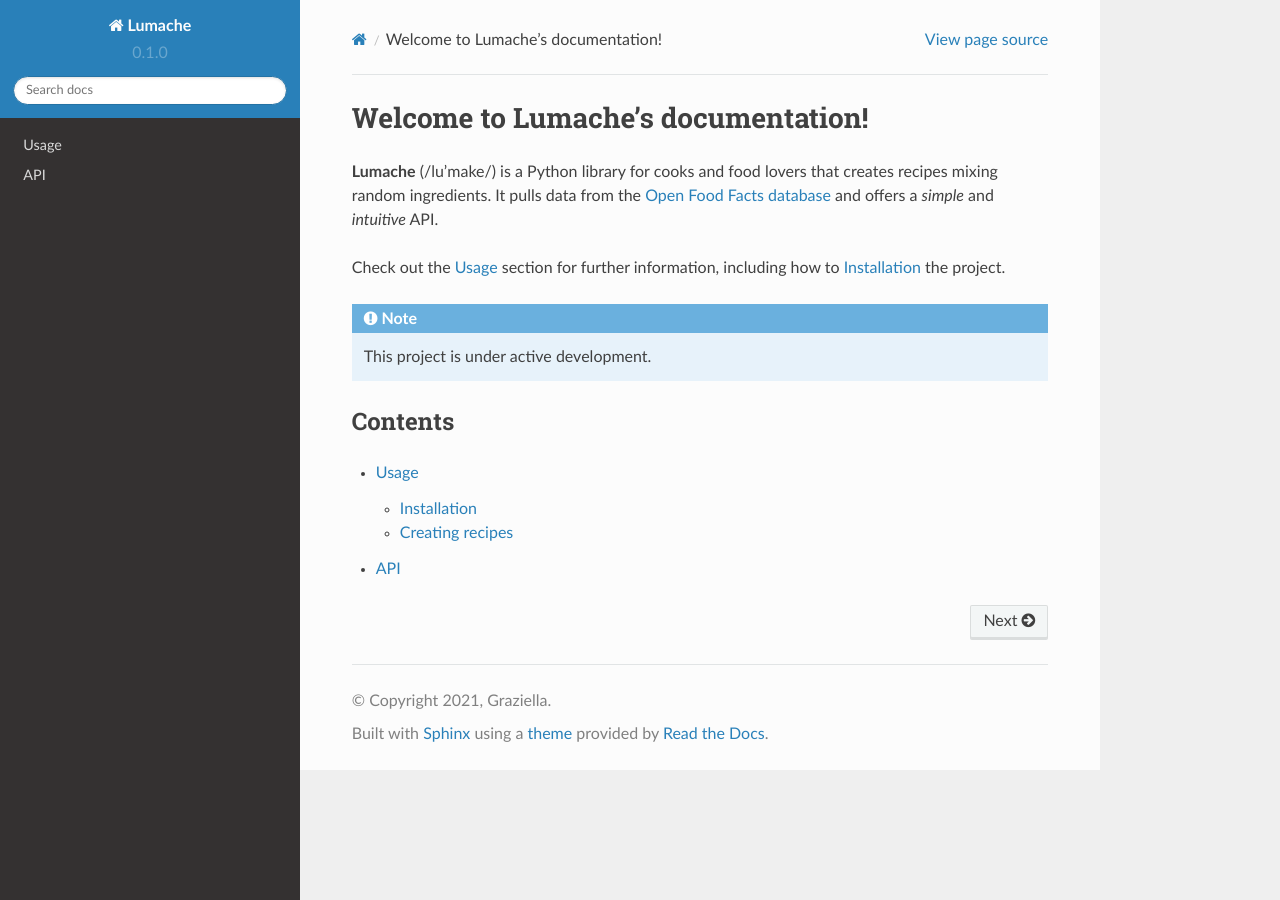
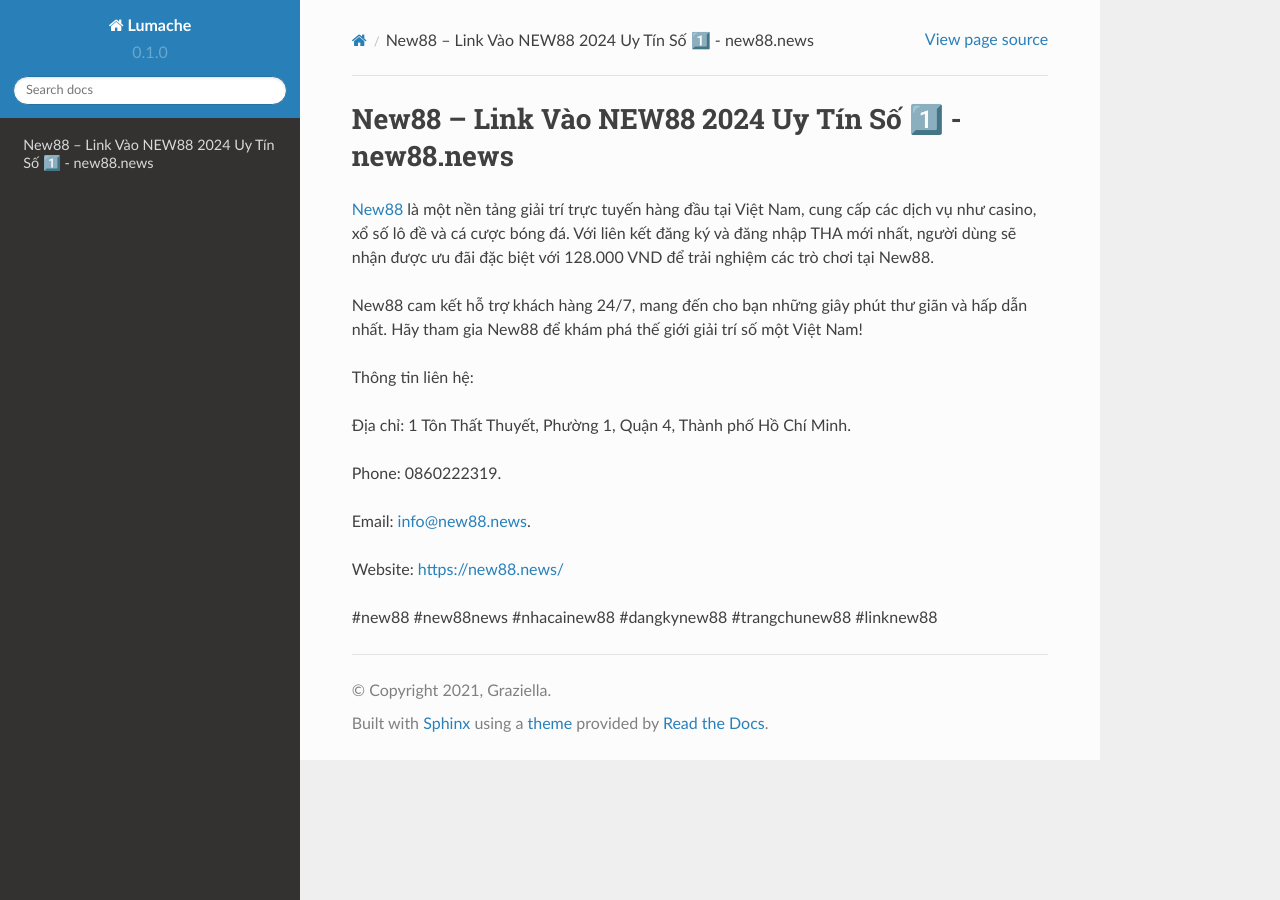
Before and after one commit to socialentity/new88news, a Sphinx documentation site: the page built from docs/source/index.rst, in a window 1280 px wide. Built offline with Sphinx 7.4.7 and the Read the Docs theme 2.0.0, drawn with Linux system fonts in a browser that asks for light colours.

Commit message:
Update index.rst

```diff
--- a/docs/source/index.rst
+++ b/docs/source/index.rst
@@ -1,22 +1,18 @@
-Welcome to Lumache's documentation!
+New88 – Link Vào NEW88 2024 Uy Tín Số 1️⃣ - new88.news
 ===================================
 
-**Lumache** (/lu'make/) is a Python library for cooks and food lovers
-that creates recipes mixing random ingredients.
-It pulls data from the `Open Food Facts database <https://world.openfoodfacts.org/>`_
-and offers a *simple* and *intuitive* API.
+`New88 <https://new88.news/>`_ là một nền tảng giải trí trực tuyến hàng đầu tại Việt Nam, cung cấp các dịch vụ như casino, xổ số lô đề và cá cược bóng đá. Với liên kết đăng ký và đăng nhập THA mới nhất, người dùng sẽ nhận được ưu đãi đặc biệt với 128.000 VND để trải nghiệm các trò chơi tại New88.
 
-Check out the :doc:`usage` section for further information, including
-how to :ref:`installation` the project.
+New88 cam kết hỗ trợ khách hàng 24/7, mang đến cho bạn những giây phút thư giãn và hấp dẫn nhất. Hãy tham gia New88 để khám phá thế giới giải trí số một Việt Nam!
 
-.. note::
+Thông tin liên hệ:
 
-   This project is under active development.
+Địa chỉ: 1 Tôn Thất Thuyết, Phường 1, Quận 4, Thành phố Hồ Chí Minh.
 
-Contents
---------
+Phone: 0860222319.
 
-.. toctree::
+Email: info@new88.news.
 
-   usage
-   api
+Website: https://new88.news/
+
+#new88 #new88news #nhacainew88 #dangkynew88 #trangchunew88 #linknew88
```
